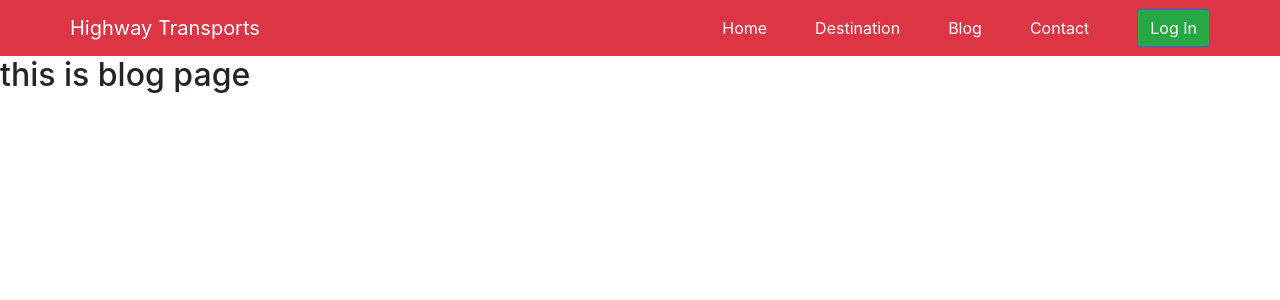
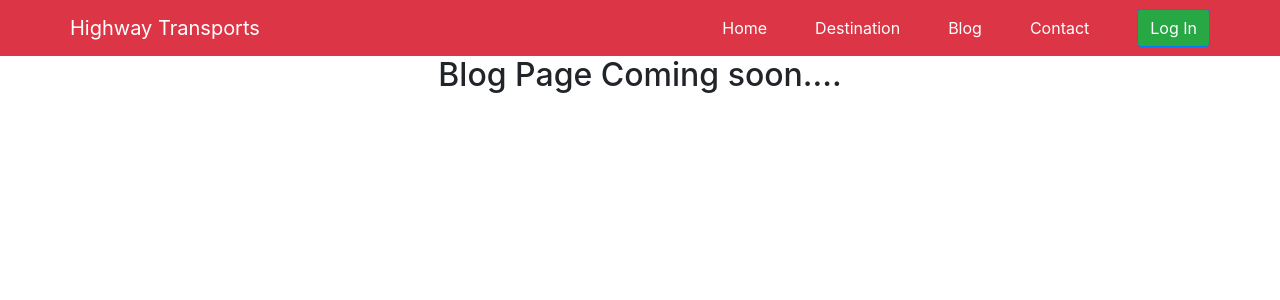
Before and after one commit to Murad-Hasan/highway-transpoer, a React (Create React App) app: page /blog in a window 1280 px wide. Shown: the top 300 px of the page. Built offline with nearby package versions, Linux system fonts and the light colour scheme; what react-google-maps would draw is missing.

Commit message:
add something

```diff
--- a/src/Components/Blog/Blog.js
+++ b/src/Components/Blog/Blog.js
@@ -3,7 +3,7 @@ import React from 'react';
 const Blog = () => {
     return (
         <div>
-            <h2>this is blog page</h2>
+            <h2 className= 'text-center'> Blog Page Coming soon.... </h2>
         </div>
     );
 };
--- a/src/Components/Contact/Contact.js
+++ b/src/Components/Contact/Contact.js
@@ -3,7 +3,7 @@ import React from 'react';
 const Contact = () => {
     return (
         <div>
-            <h2>this is contact page</h2>
+            <h2 className= 'text-center'> Contact Page Coming soon.... </h2>
         </div>
     );
 };
--- a/src/Components/Header/Header.js
+++ b/src/Components/Header/Header.js
@@ -16,7 +16,7 @@ const Header = () => {
       <Link className = "mr-5 text-white text-decoration-none" to="/contact">Contact </Link>
     </Nav>
     {
-      (loggedInUser === true) && <h4 className="text-white">{loggedInUser.name}</h4>
+      loggedInUser && <h4 className="text-white">{loggedInUser.name}</h4>
     }
     <Button as={Link} to ="/login" className ="bg-success" variant="primary">Log In</Button>
    </div>
--- a/src/Components/NoMatch/NoMatch.js
+++ b/src/Components/NoMatch/NoMatch.js
@@ -3,7 +3,7 @@ import React from 'react';
 const NoMatch = () => {
     return (
         <div>
-            <h2>Page not found</h2>
+            <h2 className='text-center'>Page not found</h2>
         </div>
     );
 };
```
